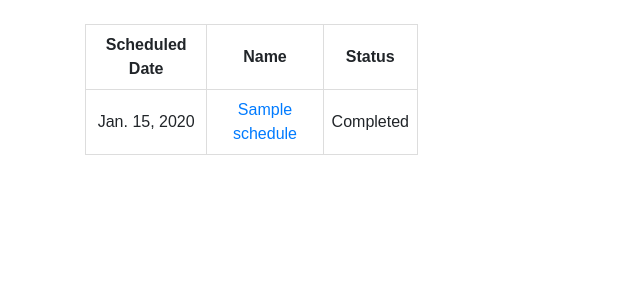
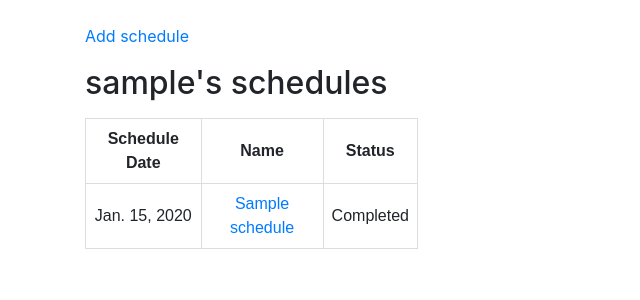
Before and after one commit to xamfy/django-todo, a Django app: page / in a window 1280 px wide. Shown: the part 56-356 px from the top of the page, without its empty margins (0-640 px from the left). Run offline with Django 3.2, Linux system fonts and the light colour scheme; a user stored in the database is signed in; tables that the repository leaves empty hold one stand-in row (values such as "Sample post"); some libraries are stand-ins or nearby versions.

Commit message:
Add create schedule functionality

```diff
--- a/main/templates/home.html
+++ b/main/templates/home.html
@@ -1,9 +1,20 @@
-{% extends 'base.html' %} {% block content %} {% if not user.is_authenticated %}
+{% extends 'base.html' %}
+
+{% block content %}
+
+{% if not user.is_authenticated %}
 <p>Please login to create schedules</p>
-{% else %} {% if schedules %}
+{% else %}
+
+<a href="{% url 'add' %}">Add schedule</a>
+
+{% if schedules %}
+<p>
+  <h2>{{request.user.username}}'s schedules</h2>
+</p>
 <table style="width:30%">
   <tr>
-    <th>Scheduled Date</th>
+    <th>Schedule Date</th>
     <th>Name</th>
     <th>Status</th>
   </tr>
@@ -30,4 +41,8 @@
 
 {% else %}
 <p>There are no schedules for you.</p>
-{% endif %} {% endif %} {% endblock %}
+{% endif %}
+
+{% endif %}
+
+{% endblock %}
--- a/main/urls.py
+++ b/main/urls.py
@@ -3,6 +3,8 @@ from main import views
 
 urlpatterns = [
     path('', views.ScheduleListView.as_view(), name="home"),
+    path('add/',
+         views.ScheduleCreateView.as_view(success_url=""), name="add"),
     path('update/<int:pk>/',
          views.ScheduleUpdateView.as_view(success_url=""), name="update"),
     path('api/', views.api_root),
--- a/main/views.py
+++ b/main/views.py
@@ -13,7 +13,8 @@ from .models import Schedule
 from .serializers import ScheduleSerializer, UserSerializer
 from .permissions import IsOwnerOrReadOnly
 
-from .forms import ScheduleForm
+from .forms import ScheduleUpdateForm, ScheduleCreateForm
+from django.views.generic.edit import CreateView
 
 
 @api_view(['GET'])
@@ -36,9 +37,24 @@ class ScheduleListView(ListView):
 
 class ScheduleUpdateView(UpdateView):
     model = Schedule
-    form_class = ScheduleForm
+    form_class = ScheduleUpdateForm
     # fields = ['name', 'date', 'completed']
     template_name = 'update.html'
+
+    def get_success_url(self):
+        return reverse('home')
+
+
+class ScheduleCreateView(CreateView):
+    model = Schedule
+    form_class = ScheduleCreateForm
+    # fields = ['name', 'date', 'completed']
+    template_name = 'add.html'
+
+    def form_valid(self, form):
+        form.instance.user = self.request.user
+        # form.instance.user = Schedule.objects.get(user=self.request.user)
+        return super(ScheduleCreateView, self).form_valid(form)
 
     def get_success_url(self):
         return reverse('home')
```
Also changed, not shown: main/forms.py (+12 -1 lines), main/templates/add.html (added, +9 -0 lines).
